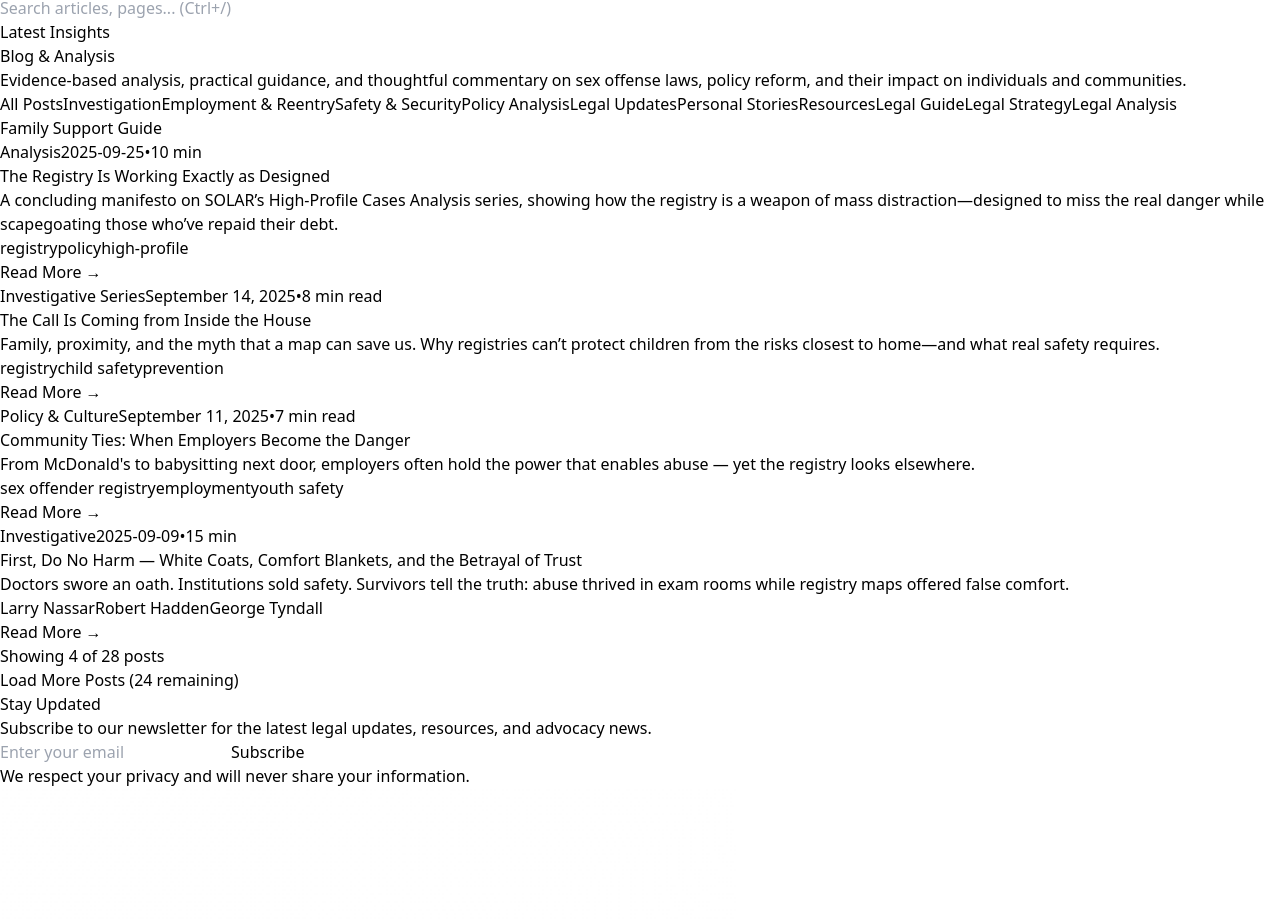
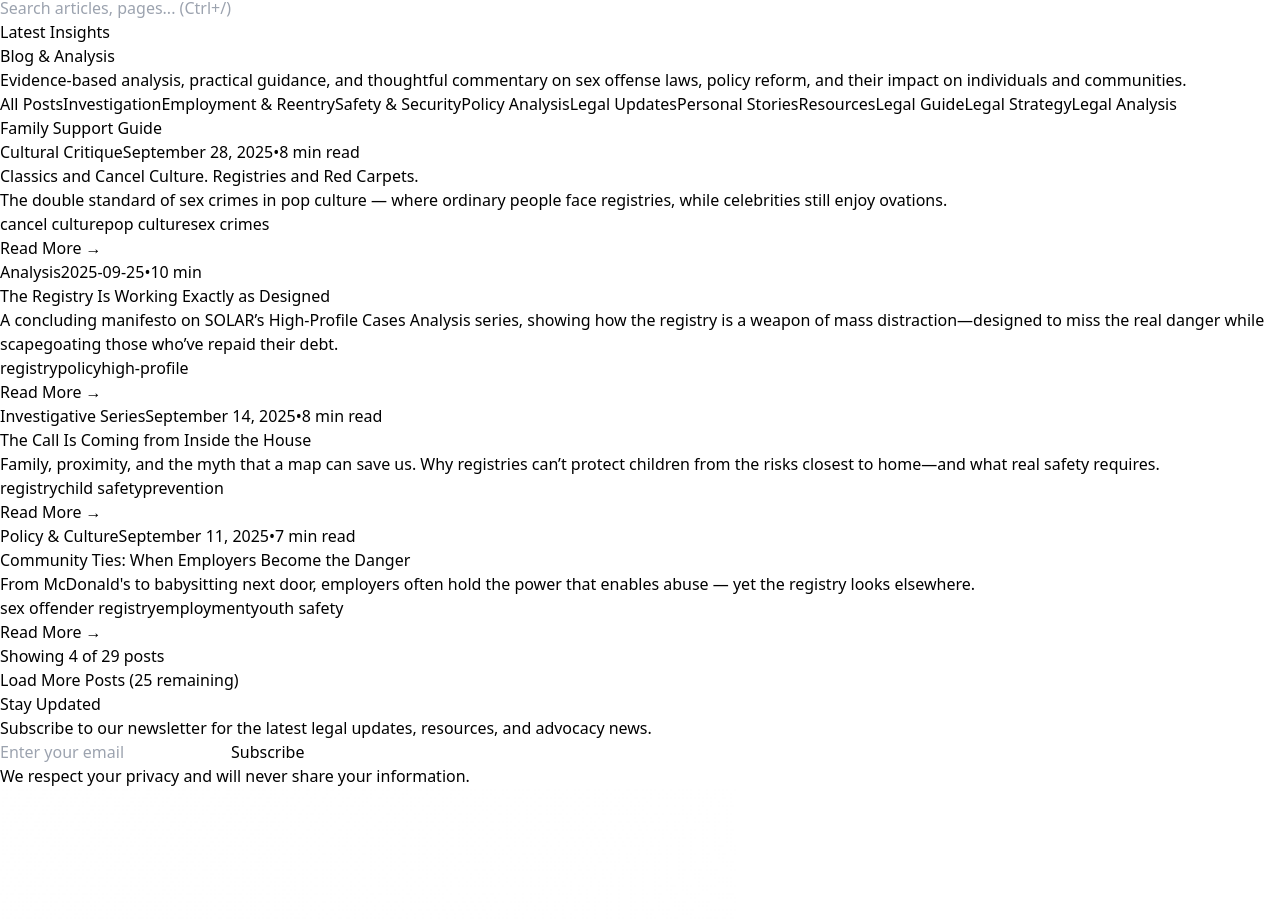
Before and after one commit to projectsolarrecon/Solar, a React (Vite) app: page /blog in a window 1280 px wide. Shown: the part 3036-3957 px from the top of the page. Built offline with nearby package versions, Linux system fonts and the light colour scheme.

Commit message:
Update blogPosts.ts

```diff
--- a/src/data/blogPosts.ts
+++ b/src/data/blogPosts.ts
@@ -12,7 +12,19 @@ export interface BlogPost {
 
 export const allBlogPosts: BlogPost[] = [
   // Insert this object at the TOP of the exported array (newest-first):
-  {
+ {
+  id: "classics-and-cancel-culture-2025-09-28",
+  title: "Classics and Cancel Culture. Registries and Red Carpets.",
+  excerpt:
+    "The double standard of sex crimes in pop culture — where ordinary people face registries, while celebrities still enjoy ovations.",
+  author: "The SOLAR Project",
+  date: "September 28, 2025",
+  readTime: "8 min read",
+  category: "Cultural Critique",
+  tags: ["cancel culture", "pop culture", "sex crimes", "hypocrisy", "registries"],
+  path: "/blog/classics-and-cancel-culture",
+},
+ {
   id: "high-profile-cases-conclusion",
   title: "The Registry Is Working Exactly as Designed",
   excerpt: "A concluding manifesto on SOLAR’s High-Profile Cases Analysis series, showing how the registry is a weapon of mass distraction—designed to miss the real danger while scapegoating those who’ve repaid their debt.",
```
